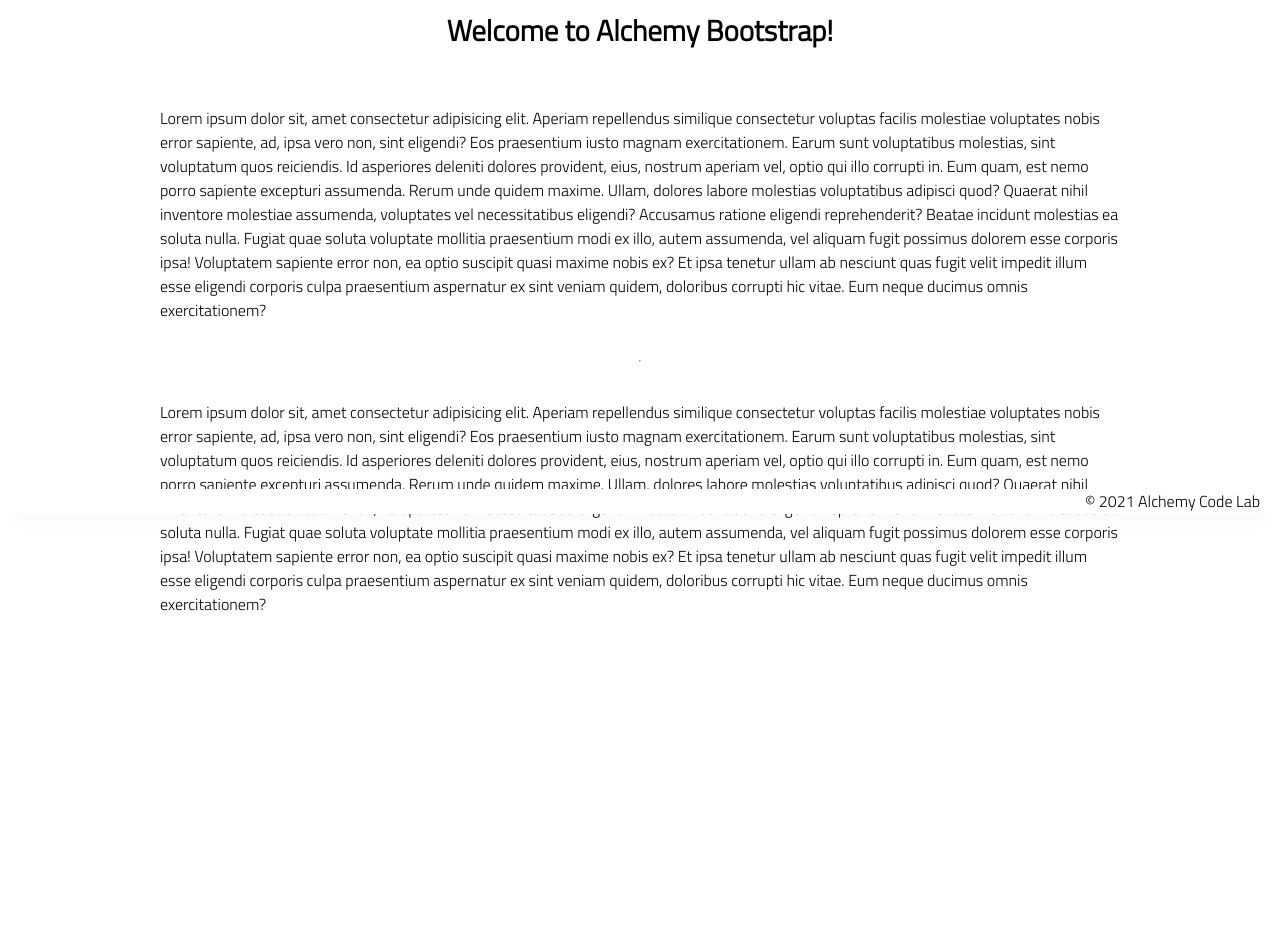
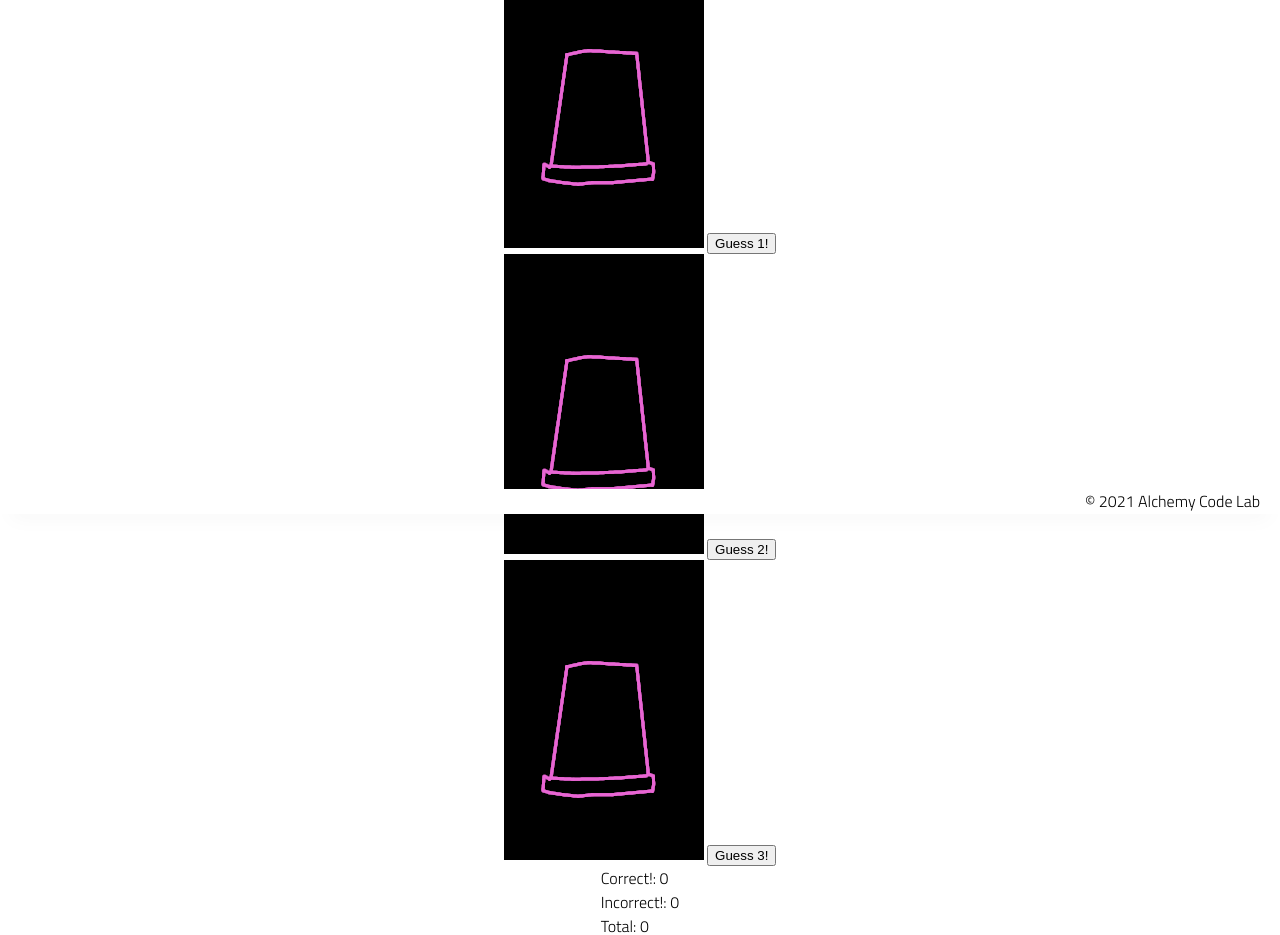
Before and after one commit to Kevin-Roney/shell-game, a plain HTML site: page index.html in a window 1280 px wide. Shown: the part 286-1221 px from the top of the page. Before the commit the page ends 994 px from the top, so only its background shows below. Drawn offline with Linux system fonts and the light colour scheme.

Commit message:
added html elements, buttons and images to page

```diff
--- a/index.html
+++ b/index.html
@@ -9,7 +9,7 @@
     <link rel="stylesheet" href="./styles/reset.css">
     <link rel="stylesheet" href="./styles/style.css">
     <link rel="stylesheet" href="./styles/home.css">
-    <title>Document</title>
+    <title>Cup Game!</title>
 </head>
 
 <body>
@@ -20,47 +20,28 @@
     </header>
     <main>
         <section class="main-section">
-            <img class="main-logo" src="./assets/alchemy-logo.png" />
             <h2>
-                Welcome to Alchemy Bootstrap!
+                Try to guess the right cup!
             </h2>
-
-            <p>
-                Lorem ipsum dolor sit, amet consectetur adipisicing elit. Aperiam repellendus similique consectetur
-                voluptas facilis molestiae voluptates nobis error sapiente, ad, ipsa vero non, sint eligendi? Eos
-                praesentium iusto magnam exercitationem.
-                Earum sunt voluptatibus molestias, sint voluptatum quos reiciendis. Id asperiores deleniti dolores
-                provident, eius, nostrum aperiam vel, optio qui illo corrupti in. Eum quam, est nemo porro sapiente
-                excepturi assumenda.
-                Rerum unde quidem maxime. Ullam, dolores labore molestias voluptatibus adipisci quod? Quaerat nihil
-                inventore molestiae assumenda, voluptates vel necessitatibus eligendi? Accusamus ratione eligendi
-                reprehenderit? Beatae incidunt molestias ea soluta nulla.
-                Fugiat quae soluta voluptate mollitia praesentium modi ex illo, autem assumenda, vel aliquam fugit
-                possimus dolorem esse corporis ipsa! Voluptatem sapiente error non, ea optio suscipit quasi maxime nobis
-                ex?
-                Et ipsa tenetur ullam ab nesciunt quas fugit velit impedit illum esse eligendi corporis culpa
-                praesentium aspernatur ex sint veniam quidem, doloribus corrupti hic vitae. Eum neque ducimus omnis
-                exercitationem?
-            </p>
-            <hr />
-            <p>
-                Lorem ipsum dolor sit, amet consectetur adipisicing elit. Aperiam repellendus similique consectetur
-                voluptas facilis molestiae voluptates nobis error sapiente, ad, ipsa vero non, sint eligendi? Eos
-                praesentium iusto magnam exercitationem.
-                Earum sunt voluptatibus molestias, sint voluptatum quos reiciendis. Id asperiores deleniti dolores
-                provident, eius, nostrum aperiam vel, optio qui illo corrupti in. Eum quam, est nemo porro sapiente
-                excepturi assumenda.
-                Rerum unde quidem maxime. Ullam, dolores labore molestias voluptatibus adipisci quod? Quaerat nihil
-                inventore molestiae assumenda, voluptates vel necessitatibus eligendi? Accusamus ratione eligendi
-                reprehenderit? Beatae incidunt molestias ea soluta nulla.
-                Fugiat quae soluta voluptate mollitia praesentium modi ex illo, autem assumenda, vel aliquam fugit
-                possimus dolorem esse corporis ipsa! Voluptatem sapiente error non, ea optio suscipit quasi maxime nobis
-                ex?
-                Et ipsa tenetur ullam ab nesciunt quas fugit velit impedit illum esse eligendi corporis culpa
-                praesentium aspernatur ex sint veniam quidem, doloribus corrupti hic vitae. Eum neque ducimus omnis
-                exercitationem?
-            </p>
-
+            <div id="cups">
+                <div id="cup1">
+                    <img src="/assets/cupdown.png" alt="cup 1">
+                    <button id="cup1Button">Guess 1!</button>
+                </div>
+                <div id="cup2">
+                    <img src="/assets/cupdown.png" alt="cup 2">
+                    <button id="cup2Button">Guess 2!</button>
+                </div>
+                <div id="cup3">
+                    <img src="/assets/cupdown.png" alt="cup 3">
+                    <button id="cup3Button">Guess 3!</button>
+                </div>
+            </div>
+            <div id="counter">
+                <div>Correct!: <span id="correct-guesses">0</span></div>
+                <div>Incorrect!: <span id="incorrect-guesses">0</span></div>
+                <div>Total: <span id="total-guesses">0</span></div>
+            </div>
         </section>
     </main>
     <footer>
```
